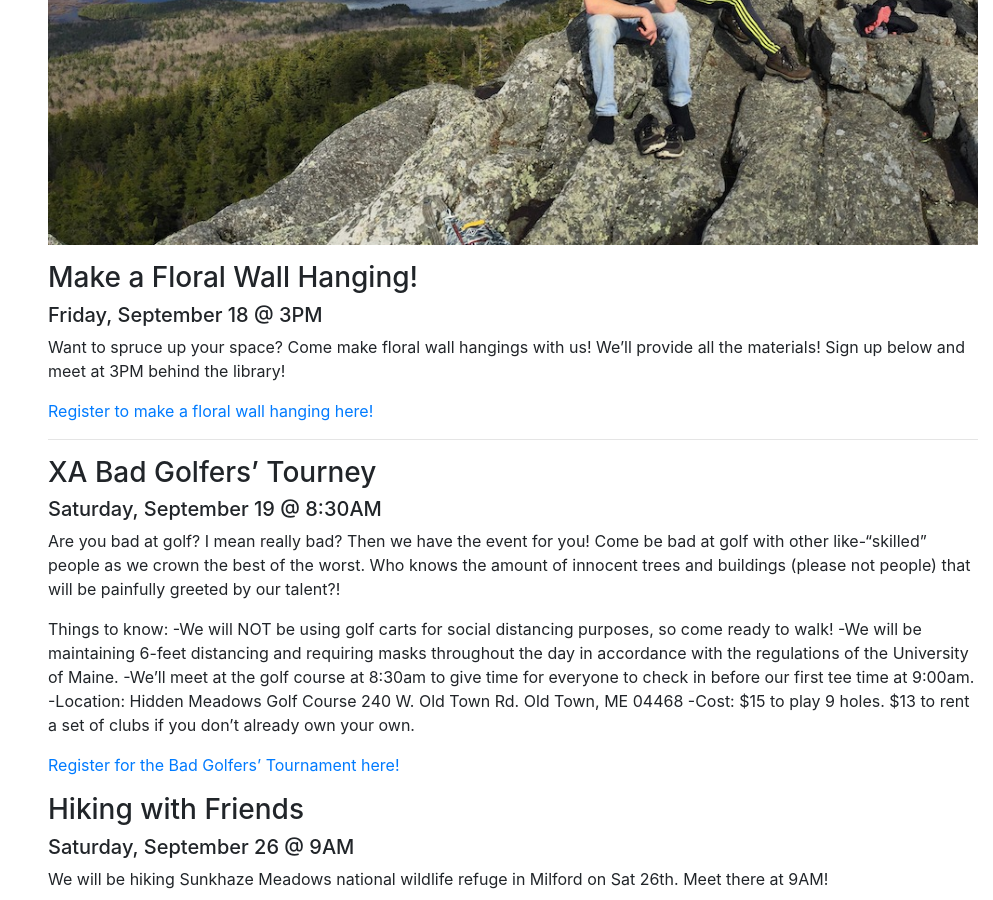
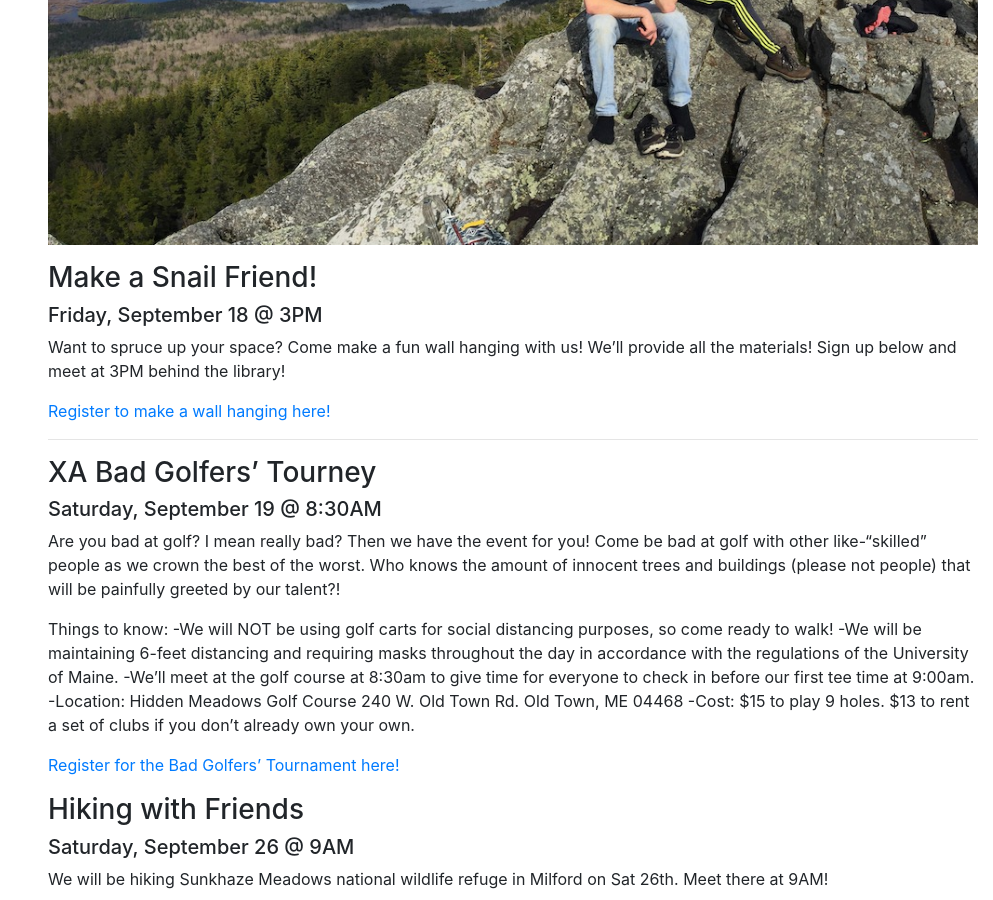
Before and after one commit to mainechialpha/mainechialpha.github.io, a Jekyll site: the page built from activities.md, in a window 1280 px wide and 900 px high, scrolled down 557 px. Shown: the whole window, without its empty margins (287-1280 px from the left). Built offline with Jekyll 4.4.1, drawn with Linux system fonts in a browser that asks for light colours; nearby versions of some CDN libraries; some web fonts are replaced.

Commit message:
Update activities.md

```diff
--- a/activities.md
+++ b/activities.md
@@ -10,13 +10,13 @@ We are so excited to be back on campus again--here are some of our upcoming even
 
 <img src="{{ site.url }}/images/and-more.jpg" class="img-fluid" alt="MAINE CHI ALPHA">
 
-### Make a Floral Wall Hanging!
+### Make a Snail Friend!
 
 ##### Friday, September 18 @ 3PM
 
-Want to spruce up your space? Come make floral wall hangings with us! We’ll provide all the materials! Sign up below and meet at 3PM behind the library!
+Want to spruce up your space? Come make a fun wall hanging with us! We’ll provide all the materials! Sign up below and meet at 3PM behind the library!
 
-[Register to make a floral wall hanging here!](https://forms.gle/yxo7t5bNE6rUxL6g7)
+[Register to make a wall hanging here!](https://forms.gle/yxo7t5bNE6rUxL6g7)
 
 ***
 
```
